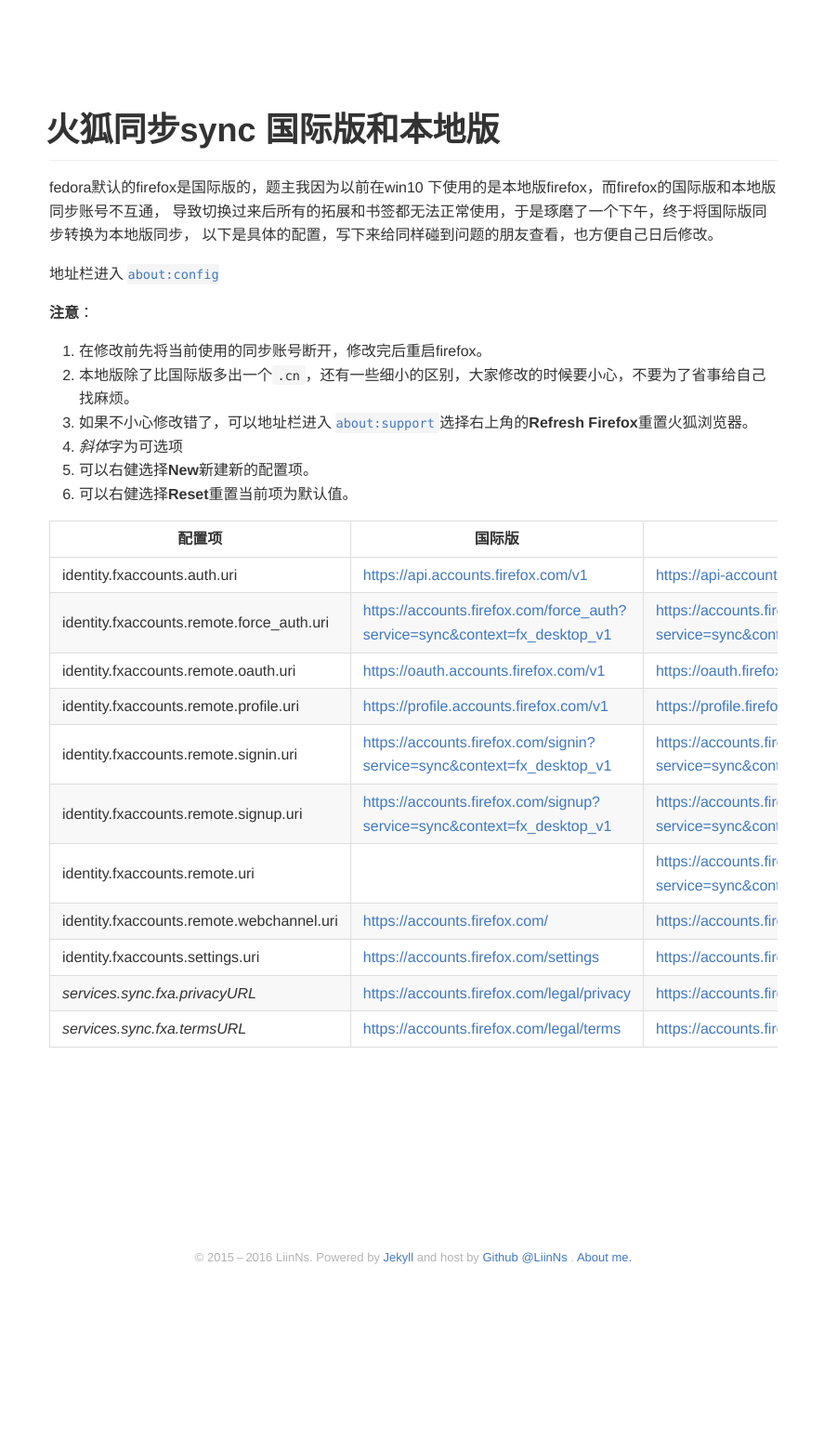
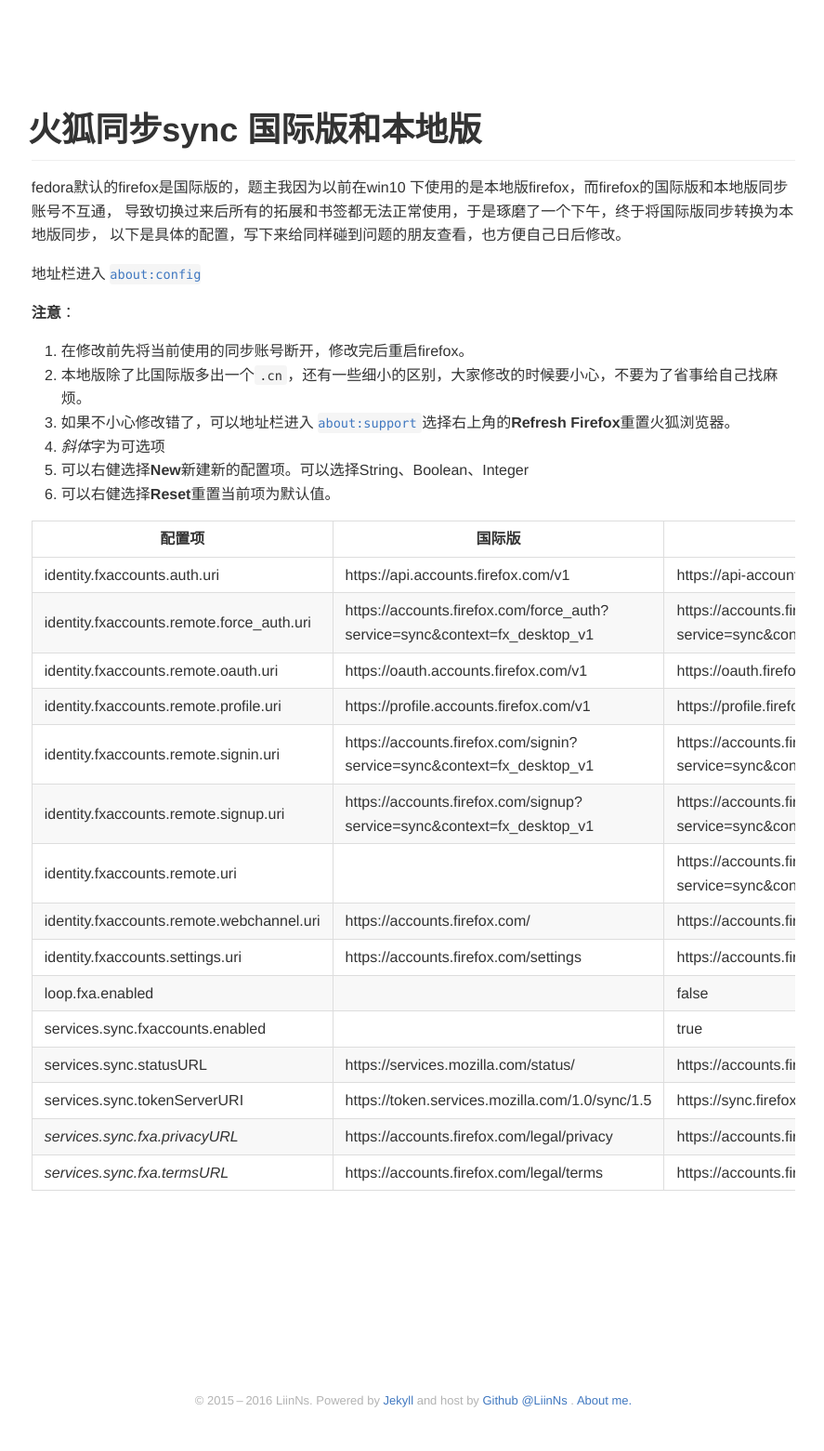
Before and after one commit to LiinNs/LiinNs.github.io, a Jekyll site: the page built from index.html, in a window 1280 px wide. Shown: the whole page at 93% size, without its empty margins (195-1082 px from the left). Built offline with Jekyll 4.4.1, drawn with Linux system fonts in a browser that asks for light colours; some web fonts are replaced; before the commit the page ends 1406 px from its top, so only the background shows below that.

Commit message:
添加同步成功必要条件

```diff
--- a/index.html
+++ b/index.html
@@ -19,7 +19,7 @@
 		<li>本地版除了比国际版多出一个<code>.cn</code>，还有一些细小的区别，大家修改的时候要小心，不要为了省事给自己找麻烦。</li>
 		<li>如果不小心修改错了，可以地址栏进入 <code><a href="about:support">about:support</a></code> 选择右上角的<strong>Refresh Firefox</strong>重置火狐浏览器。</li>
 		<li><em>斜体</em>字为可选项</li>
-		<li>可以右健选择<strong>New</strong>新建新的配置项。</li>
+		<li>可以右健选择<strong>New</strong>新建新的配置项。可以选择String、Boolean、Integer</li>
 		<li>可以右健选择<strong>Reset</strong>重置当前项为默认值。</li>
 	</ol>
 
@@ -34,58 +34,79 @@
 		<tbody>
 			<tr>
 				<td>identity.fxaccounts.auth.uri</td>
-				<td><a href="https://api.accounts.firefox.com/v1">https://api.accounts.firefox.com/v1</a></td>
-				<td><a href="https://api-accounts.firefox.com.cn/v1">https://api-accounts.firefox.com.cn/v1</a></td>
+				<td>https://api.accounts.firefox.com/v1</td>
+				<td>https://api-accounts.firefox.com.cn/v1</td>
 			</tr>
 			<tr>
 				<td>identity.fxaccounts.remote.force_auth.uri</td>
-				<td><a href="https://accounts.firefox.com/force_auth?service=sync&amp;context=fx_desktop_v1">https://accounts.firefox.com/force_auth?service=sync&amp;context=fx_desktop_v1</a></td>
-				<td><a href="https://accounts.firefox.com.cn/force_auth?service=sync&amp;context=fx_desktop_v1">https://accounts.firefox.com.cn/force_auth?service=sync&amp;context=fx_desktop_v1</a></td>
+				<td>https://accounts.firefox.com/force_auth?service=sync&amp;context=fx_desktop_v1</td>
+				<td>https://accounts.firefox.com.cn/force_auth?service=sync&amp;context=fx_desktop_v1</td>
 			</tr>
 			<tr>
 				<td>identity.fxaccounts.remote.oauth.uri</td>
-				<td><a href="https://oauth.accounts.firefox.com/v1">https://oauth.accounts.firefox.com/v1</a></td>
-				<td><a href="https://oauth.firefox.com.cn/v1">https://oauth.firefox.com.cn/v1</a></td>
+				<td>https://oauth.accounts.firefox.com/v1</td>
+				<td>https://oauth.firefox.com.cn/v1</td>
 			</tr>
 			<tr>
 				<td>identity.fxaccounts.remote.profile.uri</td>
-				<td><a href="https://profile.accounts.firefox.com/v1">https://profile.accounts.firefox.com/v1</a></td>
-				<td><a href="https://profile.firefox.com.cn/v1">https://profile.firefox.com.cn/v1</a></td>
+				<td>https://profile.accounts.firefox.com/v1</td>
+				<td>https://profile.firefox.com.cn/v1</td>
 			</tr>
 			<tr>
 				<td>identity.fxaccounts.remote.signin.uri</td>
-				<td><a href="https://accounts.firefox.com/signin?service=sync&amp;context=fx_desktop_v1">https://accounts.firefox.com/signin?service=sync&amp;context=fx_desktop_v1</a></td>
-				<td><a href="https://accounts.firefox.com.cn/signin?service=sync&amp;context=fx_desktop_v1">https://accounts.firefox.com.cn/signin?service=sync&amp;context=fx_desktop_v1</a></td>
+				<td>https://accounts.firefox.com/signin?service=sync&amp;context=fx_desktop_v1</td>
+				<td>https://accounts.firefox.com.cn/signin?service=sync&amp;context=fx_desktop_v1</td>
 			</tr>
 			<tr>
 				<td>identity.fxaccounts.remote.signup.uri</td>
-				<td><a href="https://accounts.firefox.com/signup?service=sync&amp;context=fx_desktop_v1">https://accounts.firefox.com/signup?service=sync&amp;context=fx_desktop_v1</a></td>
-				<td><a href="https://accounts.firefox.com.cn/signup?service=sync&amp;context=fx_desktop_v1">https://accounts.firefox.com.cn/signup?service=sync&amp;context=fx_desktop_v1</a></td>
+				<td>https://accounts.firefox.com/signup?service=sync&amp;context=fx_desktop_v1</td>
+				<td>https://accounts.firefox.com.cn/signup?service=sync&amp;context=fx_desktop_v1</td>
 			</tr>
 			<tr>
 				<td>identity.fxaccounts.remote.uri</td>
 				<td></td>
-				<td><a href="https://accounts.firefox.com.cn/?service=sync&amp;context=fx_desktop_v1">https://accounts.firefox.com.cn/?service=sync&amp;context=fx_desktop_v1</a></td>
+				<td>https://accounts.firefox.com.cn/?service=sync&amp;context=fx_desktop_v1</td>
 			</tr>
 			<tr>
 				<td>identity.fxaccounts.remote.webchannel.uri</td>
-				<td><a href="https://accounts.firefox.com/">https://accounts.firefox.com/</a></td>
-				<td><a href="https://accounts.firefox.com.cn/">https://accounts.firefox.com.cn/</a></td>
+				<td>https://accounts.firefox.com/</td>
+				<td>https://accounts.firefox.com.cn/</td>
 			</tr>
 			<tr>
 				<td>identity.fxaccounts.settings.uri</td>
-				<td><a href="https://accounts.firefox.com/settings">https://accounts.firefox.com/settings</a></td>
-				<td><a href="https://accounts.firefox.com.cn/settings">https://accounts.firefox.com.cn/settings</a></td>
+				<td>https://accounts.firefox.com/settings</td>
+				<td>https://accounts.firefox.com.cn/settings</td>
 			</tr>
 			<tr>
+				<td>loop.fxa.enabled</td>
+				<td></td>
+				<td>false</td>
+			</tr>
+			<tr>
+				<td>services.sync.fxaccounts.enabled</td>
+				<td></td>
+				<td>true</td>
+			</tr>
+			<tr>
+				<td>services.sync.statusURL</td>
+				<td>https://services.mozilla.com/status/</td>
+				<td>https://accounts.firefox.com.cn/status/</td>
+			</tr>
+			<tr>
+				<td>services.sync.tokenServerURI</td>
+				<td>https://token.services.mozilla.com/1.0/sync/1.5</td>
+				<td>https://sync.firefox.com.cn/token/1.0/sync/1.5</td>
+			</tr>
+
+			<tr>
 				<td><em>services.sync.fxa.privacyURL</em></td>
-				<td><a href="https://accounts.firefox.com/legal/privacy">https://accounts.firefox.com/legal/privacy</a></td>
-				<td><a href="https://accounts.firefox.com.cn/legal/privacy">https://accounts.firefox.com.cn/legal/privacy</a></td>
+				<td>https://accounts.firefox.com/legal/privacy</td>
+				<td>https://accounts.firefox.com.cn/legal/privacy</td>
 			</tr>
 			<tr>
 				<td><em>services.sync.fxa.termsURL</em></td>
-				<td><a href="https://accounts.firefox.com/legal/terms">https://accounts.firefox.com/legal/terms</a></td>
-				<td><a href="https://accounts.firefox.com.cn/legal/terms">https://accounts.firefox.com.cn/legal/terms</a></td>
+				<td>https://accounts.firefox.com/legal/terms</td>
+				<td>https://accounts.firefox.com.cn/legal/terms</td>
 			</tr>
 		</tbody>
 	</table>
```
